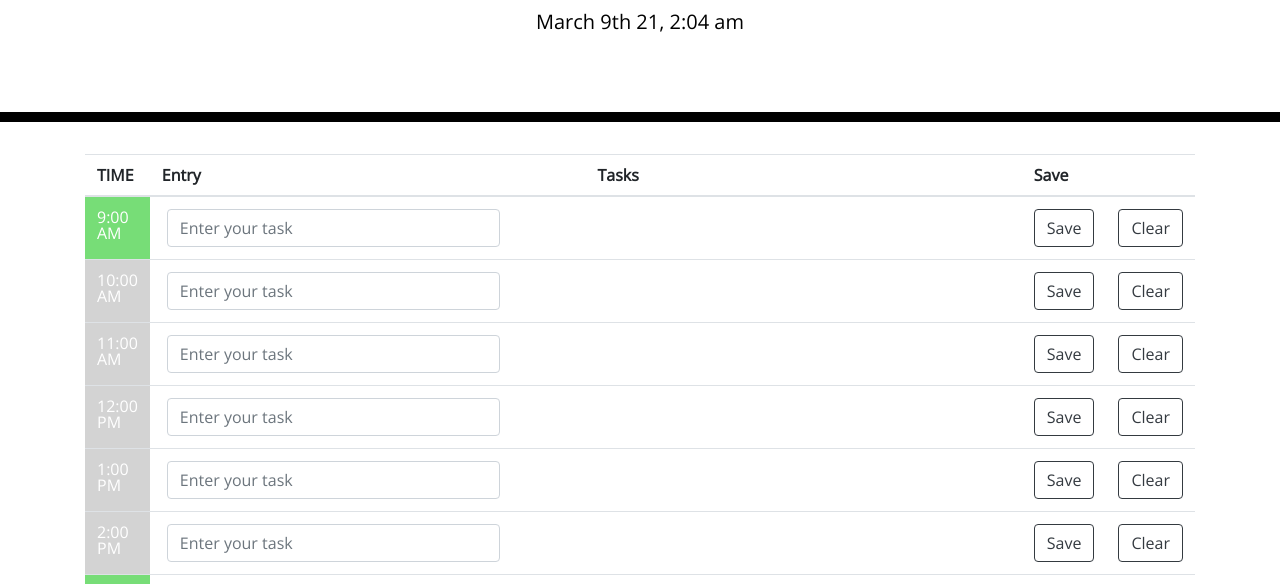
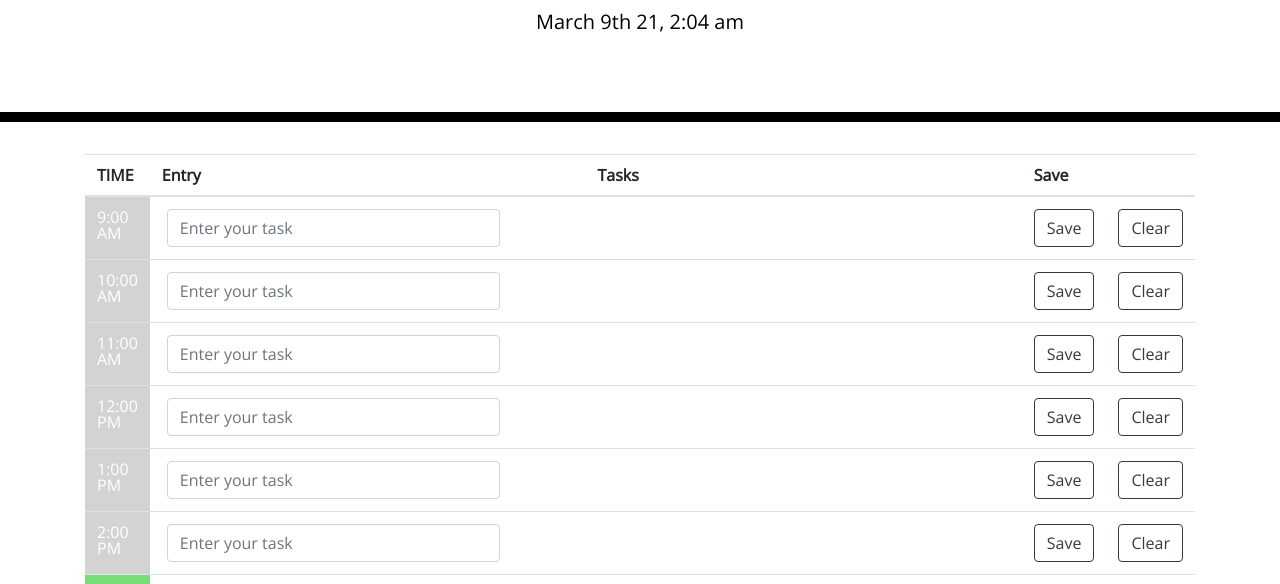
Before and after one commit to JustinBrubaker7/Serendipidy-Inventory-System, a plain HTML site: page index.html in a window 1280 px wide. Shown: the part 182-766 px from the top of the page. Drawn offline with nearby package versions, Linux system fonts and the light colour scheme.

Commit message:
9am bug fixed

```diff
--- a/Develop/script.js
+++ b/Develop/script.js
@@ -583,17 +583,17 @@ function setStyleOnTime10am() {
 }
 
 
-function setStyleOnTime9am() {
-  var time9am = document.getElementById("9am").textContent;
+function setStyleOnTime09am() {
+  var time9am = document.getElementById("09am").textContent;
   console.log(time9am);
   if (currentTime < time9am) {
-    document.getElementById("9am").setAttribute("class", "future");
+    document.getElementById("09am").setAttribute("class", "future");
   } else if (currentTime > time9am) {
-    document.getElementById("9am").setAttribute("class", "past");
+    document.getElementById("09am").setAttribute("class", "past");
   } else if (currentTime == time9am) {
-    document.getElementById("9am").setAttribute("class", "present");
+    document.getElementById("09am").setAttribute("class", "present");
   } else {
-    document.getElementById("9am").setAttribute("class", "past");
+    document.getElementById("09am").setAttribute("class", "past");
   }
 }
 
@@ -613,4 +613,4 @@ setStyleOnTime1pm();
 setStyleOnTime12pm();
 setStyleOnTime11am();
 setStyleOnTime10am();
-setStyleOnTime9am();
+setStyleOnTime09am();
--- a/index.html
+++ b/index.html
@@ -40,7 +40,7 @@
         <tbody>
           <!-- Table row -->
           <tr scope="row">
-            <td class="" id="9am">9:00 AM</td>
+            <td class="" id="09am"><span style="display: none;">0</span>9:00 AM</td>
             <td>
               <form id="form-9am">
                 <div class="form-row m-0 p-0">
```
